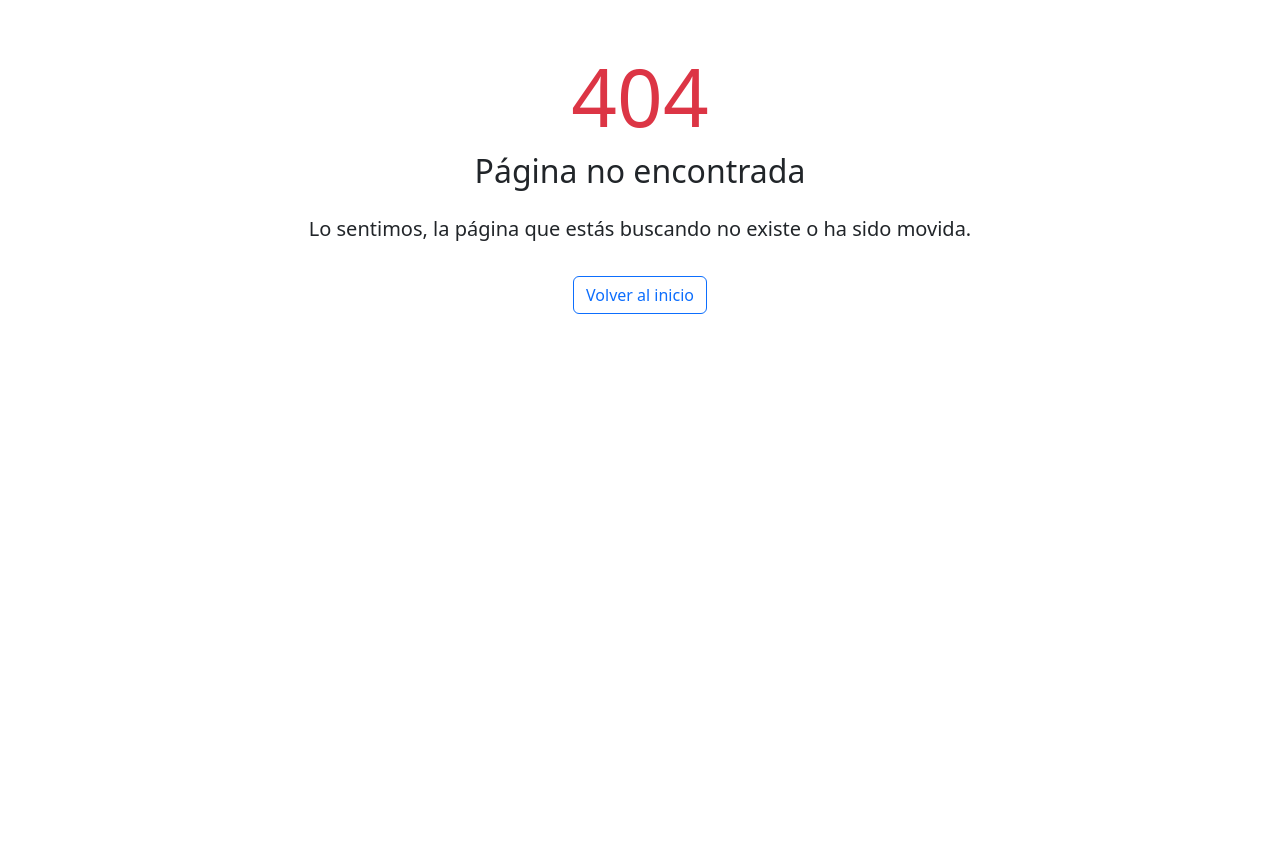
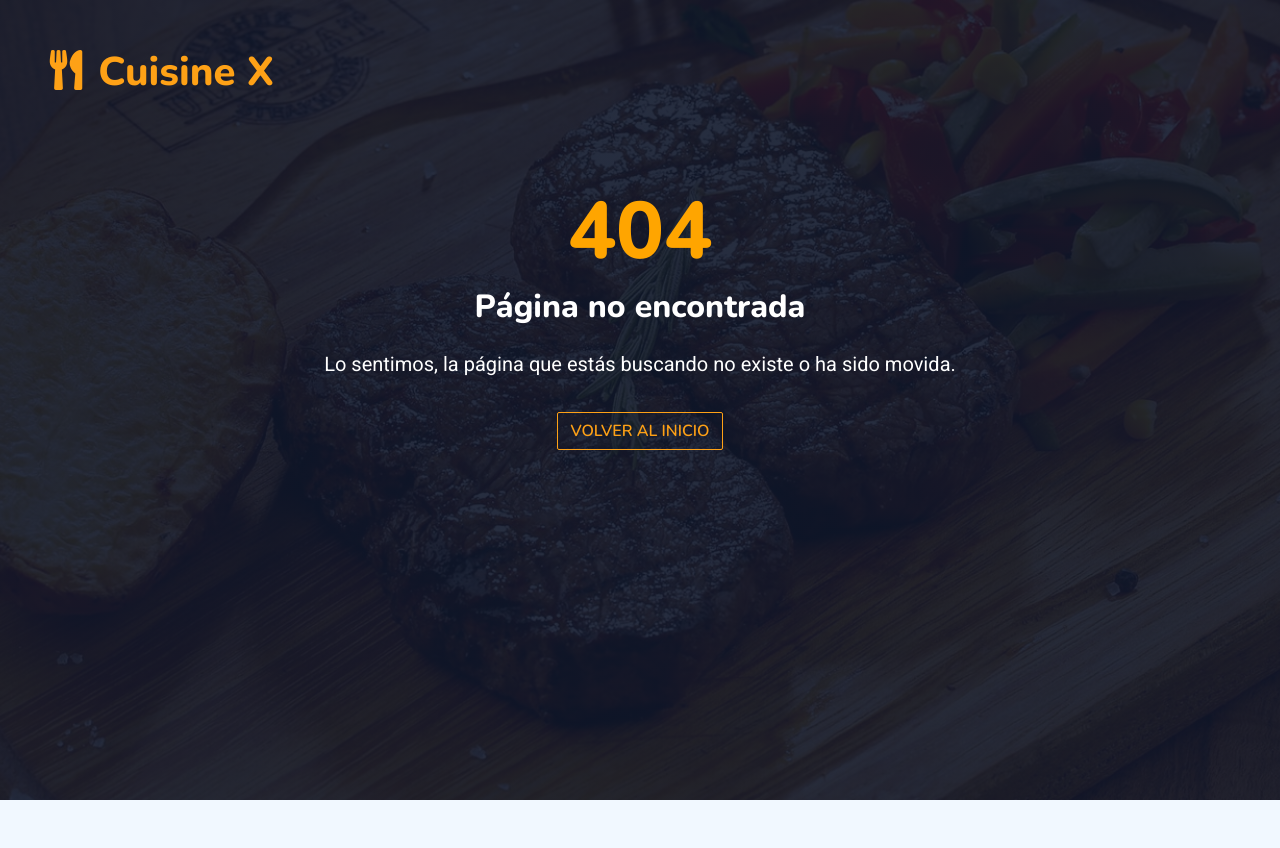
Before and after one commit to elbin2899/RestaurantProyecto, a PHP site: page /restaurantProyecto/404.php in a window 1280 px wide. Before the commit the page ends 314 px from the top, so only its background shows below. Run offline with PHP 8.4, Linux system fonts and the light colour scheme; some libraries are stand-ins or nearby versions.

Commit message:
Update 404.php

```diff
--- a/404.php
+++ b/404.php
@@ -1,30 +1,52 @@
 <!DOCTYPE html>
 <html lang="es">
+
 <head>
-    <meta charset="UTF-8">
+    <meta charset="utf-8">
+    <meta content="width=device-width, initial-scale=1.0" name="viewport">
     <title>Página no encontrada</title>
-    <link rel="stylesheet" href="https://cdn.jsdelivr.net/npm/bootstrap@5.3.0/dist/css/bootstrap.min.css">
-    <script src="https://cdn.jsdelivr.net/npm/sweetalert2@11"></script>
+    <meta content="" name="keywords">
+    <meta content="" name="description">
+
+    <!-- Google Web Fonts -->
+    <link rel="preconnect" href="https://fonts.googleapis.com">
+    <link rel="preconnect" href="https://fonts.gstatic.com" crossorigin>
+    <link
+        href="https://fonts.googleapis.com/css2?family=Heebo:wght@400;500;600&family=Nunito:wght@600;700;800&family=Pacifico&display=swap"
+        rel="stylesheet">
+
+    <!-- Icon Font Stylesheet, para service -->
+    <link href="https://cdnjs.cloudflare.com/ajax/libs/font-awesome/5.10.0/css/all.min.css" rel="stylesheet">
+    <link href="https://cdn.jsdelivr.net/npm/bootstrap-icons@1.4.1/font/bootstrap-icons.css" rel="stylesheet">
+
+    <!-- Libraries Stylesheet -->
+    <link href="lib/animate/animate.min.css" rel="stylesheet">
+    <link href="lib/owlcarousel/assets/owl.carousel.min.css" rel="stylesheet">
+    <link href="lib/tempusdominus/css/tempusdominus-bootstrap-4.min.css" rel="stylesheet" />
+    <!-- Customized Bootstrap Stylesheet importante -->
+    <link href="css/bootstrap.min.css" rel="stylesheet">
+
+    <!-- Template Stylesheet -->
+    <link href="css/style.css" rel="stylesheet">
+
 </head>
-<body onload="mostrarAlerta()">
 
-<div class="container mt-5 text-center">
-    <h1 class="display-1 text-danger">404</h1>
-    <h2 class="mb-4">Página no encontrada</h2>
-    <p class="lead">Lo sentimos, la página que estás buscando no existe o ha sido movida.</p>
-    <a href="index.php" class="btn btn-outline-primary mt-3">Volver al inicio</a>
-</div>
+<body>
+    <div class="container-xxl py-5 bg-dark hero-header mb-5 " style="min-height: 100vh;">
+        <div class="container-xxl position-relative p-0">
+            <h1 class="text-primary m-0"><i class="fa fa-utensils me-3" style="margin-left: 3%;"></i>Cuisine X</h1>
+        </div>
 
-<script>
-function mostrarAlerta() {
-    Swal.fire({
-        icon: 'error',
-        title: 'Página no encontrada',
-        text: 'La URL solicitada no existe o ha sido movida.',
-        confirmButtonText: 'Entendido'
-    });
-}
-</script>
+        <div class="text-center" style="margin-top: 7%;">
+            <h1 class="display-1" style="color: orange;">404</h1>
+            <h2 class="mb-4 text-white">Página no encontrada</h2>
+            <p class="lead text-white">Lo sentimos, la página que estás buscando no existe o ha sido movida.</p>
+        </div>
 
+        <div class="text-center">
+            <a href="index.php" class="btn btn-outline-primary mt-3">Volver al inicio</a>
+        </div>
+    </div>
 </body>
+
 </html>
```
